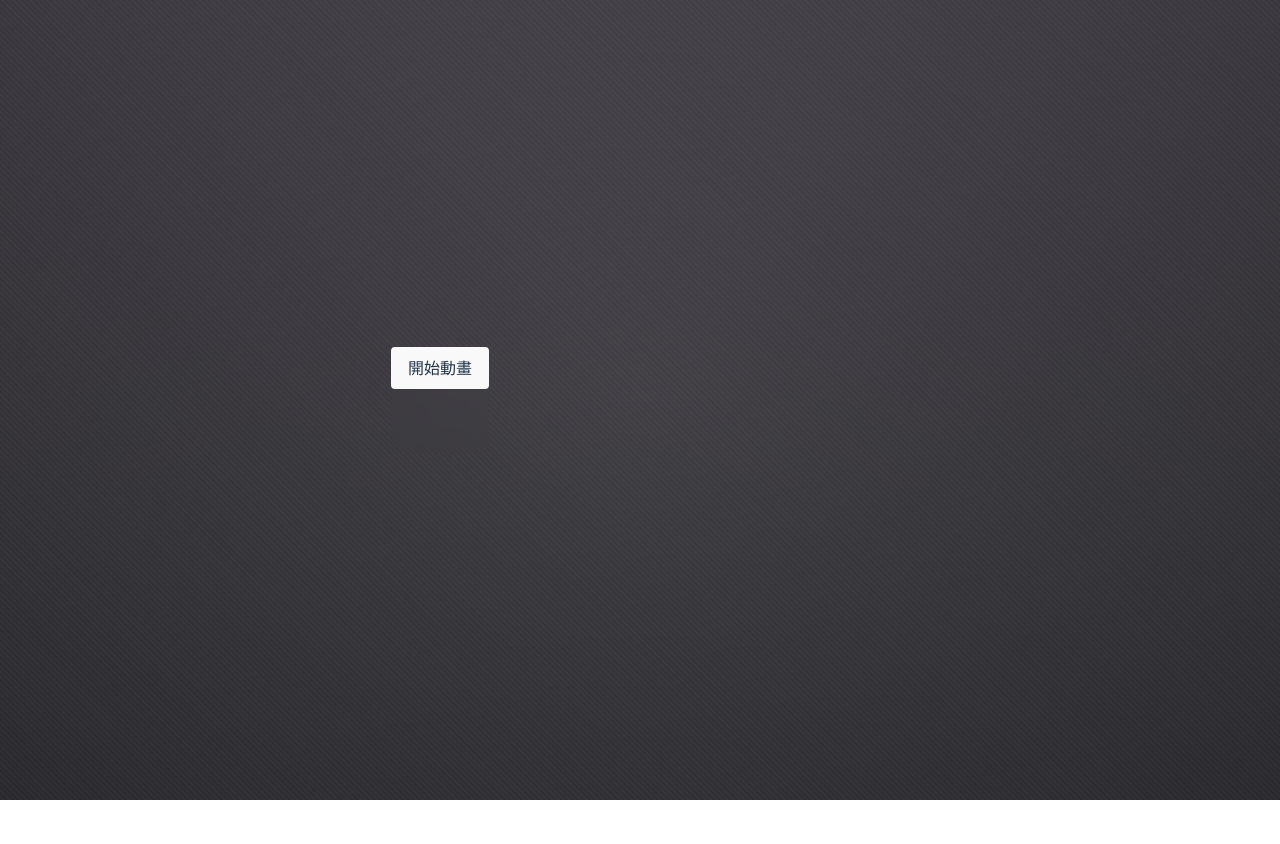
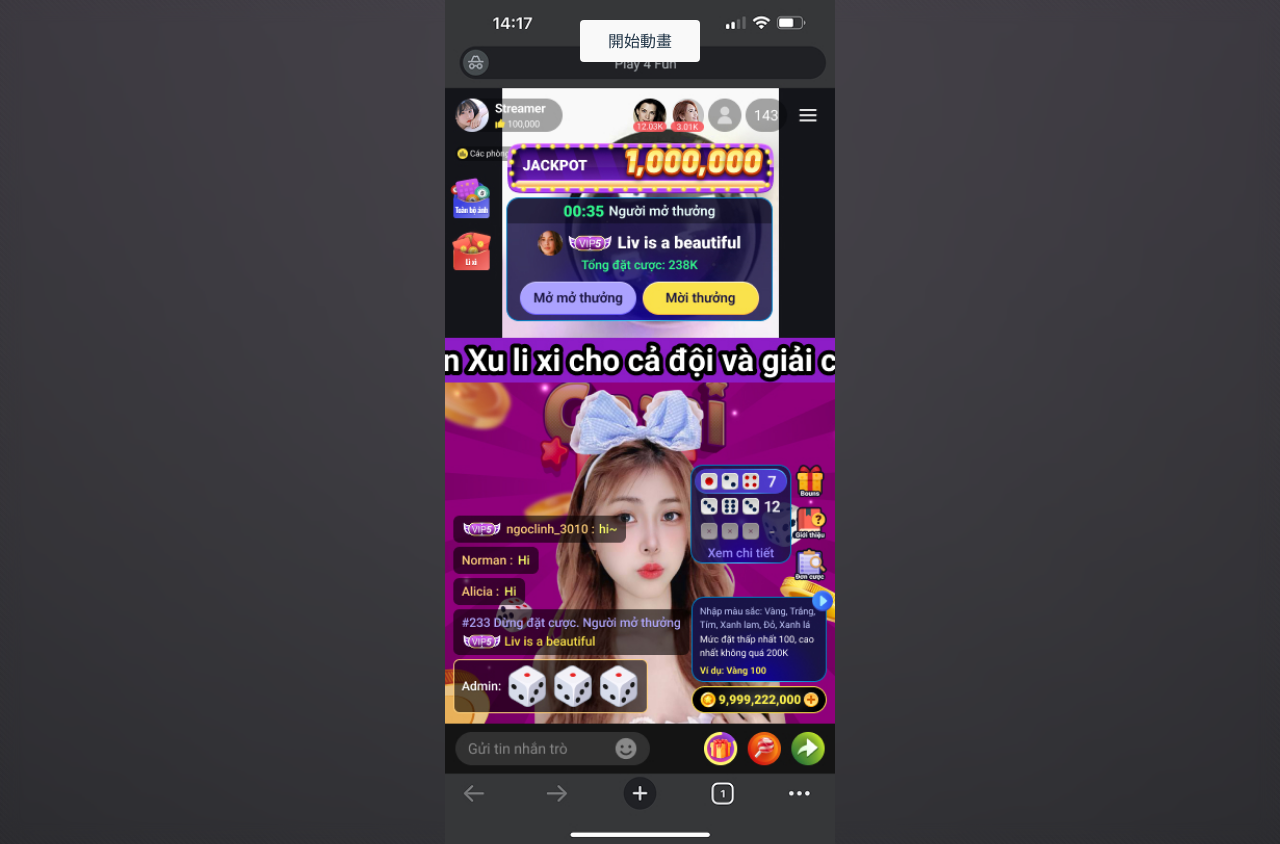
Before and after one commit to a23246542/bonus-demo, a React (Vite) app: page / in a window 1280 px wide. Before the commit the page ends 800 px from the top, so only its background shows below. Built offline with nearby package versions, Linux system fonts and the light colour scheme.

Commit message:
Refactor code structure for improved readability and maintainability

```diff
--- a/src/App.css
+++ b/src/App.css
@@ -3,6 +3,7 @@
 }
 
 #root {
+  width: 100%;
   max-width: 1280px;
   margin: 0 auto;
   text-align: center;
@@ -19,7 +20,7 @@
   box-shadow: 0 0 25px rgba(0, 0, 0, 0.6), 0 0 10px rgba(124, 77, 255, 0.3),
     inset 0 0 15px rgba(255, 255, 255, 0.05); */
   width: 100%;
-  max-width: 400px;
+  /* max-width: 400px; */
   /* overflow: hidden; */
   position: relative;
   /* border: 1px solid rgba(255, 255, 255, 0.1); */
--- a/src/components/AmountDisplay.tsx
+++ b/src/components/AmountDisplay.tsx
@@ -22,19 +22,22 @@ const AmountDisplay: React.FC<AmountDisplayProps> = ({
   isVisible,
   onAnimationComplete,
 }) => (
+  <div
+    className="AmountDisplay w-241 h-65"
+    style={{ display: isVisible ? "block" : "none" }}
+  >
     <motion.img
       src={amountSrc}
       alt="金額顯示"
       initial="hidden"
       animate={isVisible ? "visible" : "hidden"}
       variants={amountVariants}
-    style={{
-      width: 180,
-      position: "relative",
-      top: "40px", // 調整位置至紫色背景區塊
-    }}
+      // className="w-168 h-26 object-cover"
+      className="w-168 object-cover"
+      style={{}}
       onAnimationComplete={isVisible ? onAnimationComplete : undefined}
     />
+  </div>
 );
 
 export default AmountDisplay;
--- a/src/components/AnimationDemo.tsx
+++ b/src/components/AnimationDemo.tsx
@@ -6,6 +6,7 @@ import BonusBackground from "./BonusBackground";
 import LottieOverlay from "./LottieOverlay";
 import DiceGroup from "./DiceGroup";
 import AmountDisplay from "./AmountDisplay";
+import jackpotBg from "../assets/JACKPOT.jpg"; // 引入背景圖片
 
 /**
  * 動畫階段列舉
@@ -143,27 +144,54 @@ const AnimationDemo: React.FC = () => {
     }
   }, [stage]);
 
+  const appStyle = {
+    backgroundImage: `url(${jackpotBg})`,
+    backgroundSize: "cover",
+    backgroundPosition: "center",
+  };
+
   return (
     <div
+      className="AnimationDemo w-full max-w-[390px] mx-auto h-[844px] overflow-hidden  relative"
+      style={appStyle}
+      // style={{
+      //   position: "relative",
+      //   width: "100%",
+      //   maxWidth: 400,
+      //   margin: "2rem auto",
+      //   textAlign: "center",
+      // }}
+    >
+      {/* <AnimationTriggerButton onClick={handleTrigger} disabled={isPlaying} cla /> */}
+      <button
+        onClick={handleTrigger}
+        disabled={isPlaying}
+        aria-label="觸發動畫"
+        className="absolute top-20 left-0 right-0 mx-auto z-10"
         style={{
-        position: "relative",
-        width: "100%",
-        maxWidth: 400,
-        margin: "2rem auto",
-        textAlign: "center",
+          width: "120px",
+          padding: "0.5rem 1rem",
+          marginBottom: "4rem",
+          fontSize: "1rem",
+          cursor: isPlaying ? "not-allowed" : "pointer",
+          borderRadius: "4px",
         }}
       >
-      <AnimationTriggerButton onClick={handleTrigger} disabled={isPlaying} />
+        開始動畫
+      </button>
 
       {/* 主要動畫容器，確保元件層級正確 */}
-      {createPortal(
-        <div style={{ position: "relative" }}>
+      {
+        <div className="container absolute top-0 left-0 right-0 bottom-0 outline outline-1 outline-red-600">
           {/* 光圈效果 - 放在最底層 */}
           <div
+            className="top-150"
             style={{
               position: "absolute",
-              top: "-25px",
+              // top: 0,
               left: 0,
+              right: 0,
+              bottom: 0,
               width: "100%",
               height: "100%",
               zIndex: 1, // 確保光圈在最底層
@@ -176,8 +204,12 @@ const AnimationDemo: React.FC = () => {
           </div>
 
           {/* 背景容器 */}
-          <div style={{ position: "relative", zIndex: 2 }}>
+          <div
+            className="absolute w-285 h-382 top-250 left-0 right-0 bottom-0 mx-auto"
+            style={{ position: "relative", zIndex: 2 }}
+          >
             <BonusBackground
+              className="absolute top-0 left-0 right-0  mx-auto"
               isVisible={shouldShowApertureAndBackground}
               onAnimationComplete={handleBackgroundComplete}
             />
@@ -189,25 +221,10 @@ const AnimationDemo: React.FC = () => {
             />
 
             {/* 骰子與金額顯示 - 絕對定位於特定位置 */}
-            <div
-              style={{
-                position: "absolute",
-                top: 0,
-                left: 0,
-                width: "100%",
-                height: "100%",
-                pointerEvents: "none",
-                display: "flex",
-                flexDirection: "column",
-                alignItems: "center",
-                zIndex: 3, // 確保在最上層
-              }}
-            >
             {/* 骰子在金色骰盅內位置 */}
             <div
+              className="DiceGroup absolute top-122 left-0 right-0  mx-auto"
               style={{
-                  marginTop: "36%", // 調整骰子垂直位置
-                  width: "100%",
                 display: "flex",
                 justifyContent: "center",
               }}
@@ -220,8 +237,9 @@ const AnimationDemo: React.FC = () => {
 
             {/* 金幣數字在紫色背景區塊 */}
             <div
+              className="absolute top-245 left-0 right-0  mx-auto"
               style={{
-                  marginTop: "3%", // 金幣與骰子間距
+                // marginTop: "3%", // 金幣與骰子間距
                 width: "100%",
                 display: "flex",
                 justifyContent: "center",
@@ -234,9 +252,8 @@ const AnimationDemo: React.FC = () => {
             </div>
           </div>
         </div>
-        </div>,
-        document.body
-      )}
+        // document.body
+      }
     </div>
   );
 };
--- a/src/components/ApertureEffect.tsx
+++ b/src/components/ApertureEffect.tsx
@@ -37,18 +37,21 @@ const ApertureEffect: React.FC<ApertureEffectProps> = ({
         opacity: { duration: 0.3, ease: "easeOut" },
         scale: { duration: 0.3, ease: "easeOut" },
         rotate: {
-          repeat: Infinity,
+          // repeat: Infinity,
           duration: 3, // 加快旋轉
           ease: "linear",
         },
       }}
-      style={{
-        position: "absolute",
-        top: "-15%",
-        left: "-15%",
-        width: "130%",
-        maxWidth: 520,
-      }}
+      className={"w-550 h-550 object-cover"}
+      style={
+        {
+          // position: "absolute",
+          // top: "-15%",
+          // left: "-15%",
+          // width: "130%",
+          // maxWidth: 520,
+        }
+      }
     />
   );
 };
--- a/src/components/BonusBackground.tsx
+++ b/src/components/BonusBackground.tsx
@@ -5,6 +5,7 @@ import bonusBgSrc from "../assets/bonus-bg.png";
 interface BonusBackgroundProps {
   isVisible: boolean;
   onAnimationComplete?: () => void;
+  className?: string;
 }
 
 const backgroundVariants: Variants = {
@@ -20,6 +21,7 @@ const backgroundVariants: Variants = {
 const BonusBackground: React.FC<BonusBackgroundProps> = ({
   isVisible,
   onAnimationComplete,
+  className,
 }) => (
   <motion.img
     src={bonusBgSrc}
@@ -27,7 +29,8 @@ const BonusBackground: React.FC<BonusBackgroundProps> = ({
     initial="hidden"
     animate={isVisible ? "visible" : "hidden"}
     variants={backgroundVariants}
-    style={{ width: "80%", maxWidth: 400 }}
+    // style={{ width: "80%", maxWidth: 400 }}
+    className={`w-285 object-cover ${className}`}
     onAnimationComplete={isVisible ? onAnimationComplete : undefined}
   />
 );
--- a/src/components/DiceGroup.tsx
+++ b/src/components/DiceGroup.tsx
@@ -28,11 +28,13 @@ const DiceGroup: React.FC<DiceGroupProps> = ({
     initial="hidden"
     animate={isVisible ? "visible" : "hidden"}
     variants={diceVariants}
+    // className="w-107 h-72 object-cover"
+    className="w-107 h-72 object-cover"
     style={{
-      width: 100,
-      marginBottom: 16,
+      // width: 100,
+      // marginBottom: 16,
       position: "relative",
-      top: "10px", // 微調骰子在盅內的垂直位置
+      // top: "10px", // 微調骰子在盅內的垂直位置
     }}
     onAnimationComplete={isVisible ? onAnimationComplete : undefined}
   />
```
Also changed, not shown: src/assets/JACKPOT.jpg (added). Lines whose indentation alone changed are shown as unchanged.
